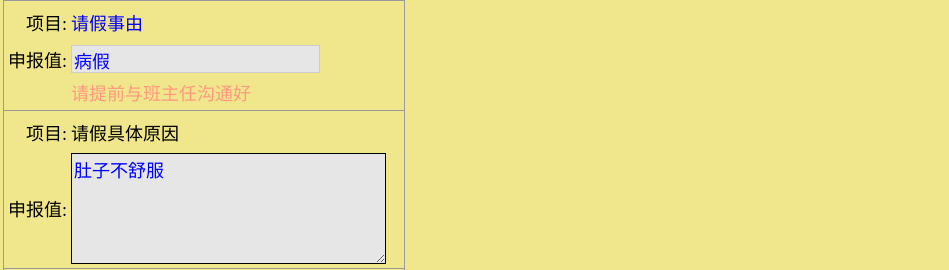
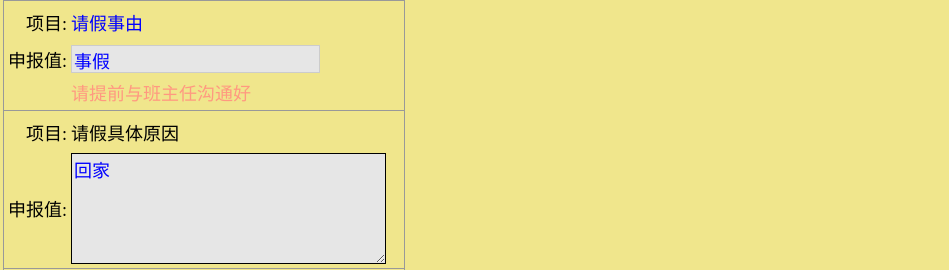
Before and after one commit to Eastabba/eastabba.github.io, a plain HTML site: page index.html in a window 1280 px wide. Both pictures are taken after a click on the link ">>取消备查模式". Shown: the part 427-697 px from the top of the page, without its empty margins (0-949 px from the left). Drawn offline with Linux system fonts and the light colour scheme; files whose address does not match are found by name.

Commit message:
Update index.html

```diff
--- a/index.html
+++ b/index.html
@@ -1354,7 +1354,7 @@
                                                                 申报值:
                                                             </td>
                                                             <td id="qjsy_xs">
-                                                                <input name="qjsy" type="text" id="qjsy" value="病假"
+                                                                <input name="qjsy" type="text" id="qjsy" value="事假"
                                                                     maxlength="20" class="TD1"
                                                                     onclick="xzxdm('qjsy','','','qjjtyy','QJSYDM')"
                                                                     onchange="tchang1('qjsy')"
@@ -1393,7 +1393,7 @@
                                                                 <textarea name="qjjtyy" id="qjjtyy" width="300"
                                                                     class="TD2" height="30px" textmode="MultiLine"
                                                                     rows="5" cols="35"
-                                                                    style="background-color: rgb(230, 230, 230); width: 315px !important; height: auto;">肚子不舒服</textarea>
+                                                                    style="background-color: rgb(230, 230, 230); width: 315px !important; height: auto;">回家</textarea>
                                                             </td>
                                                         </tr>
                                                     </tbody>
```
